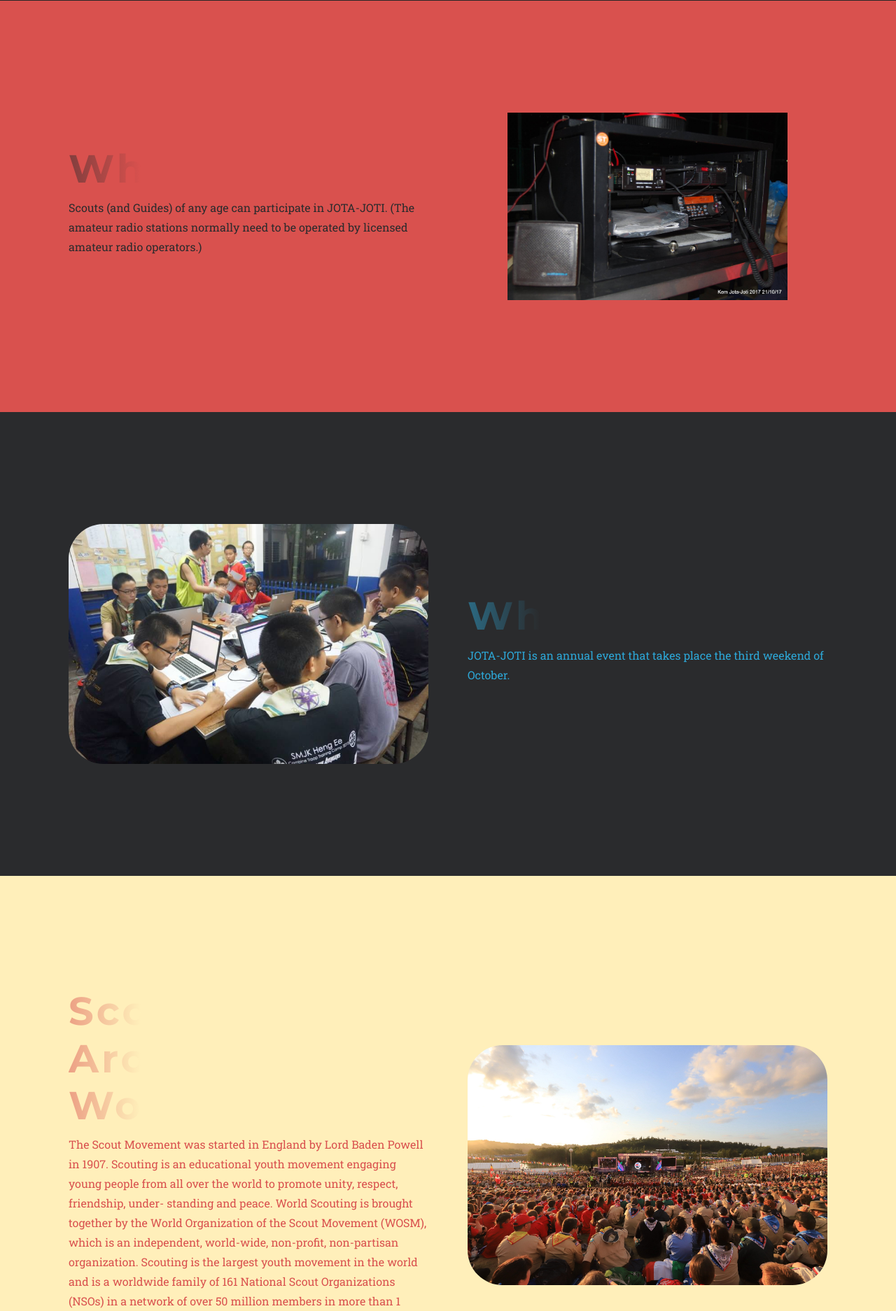
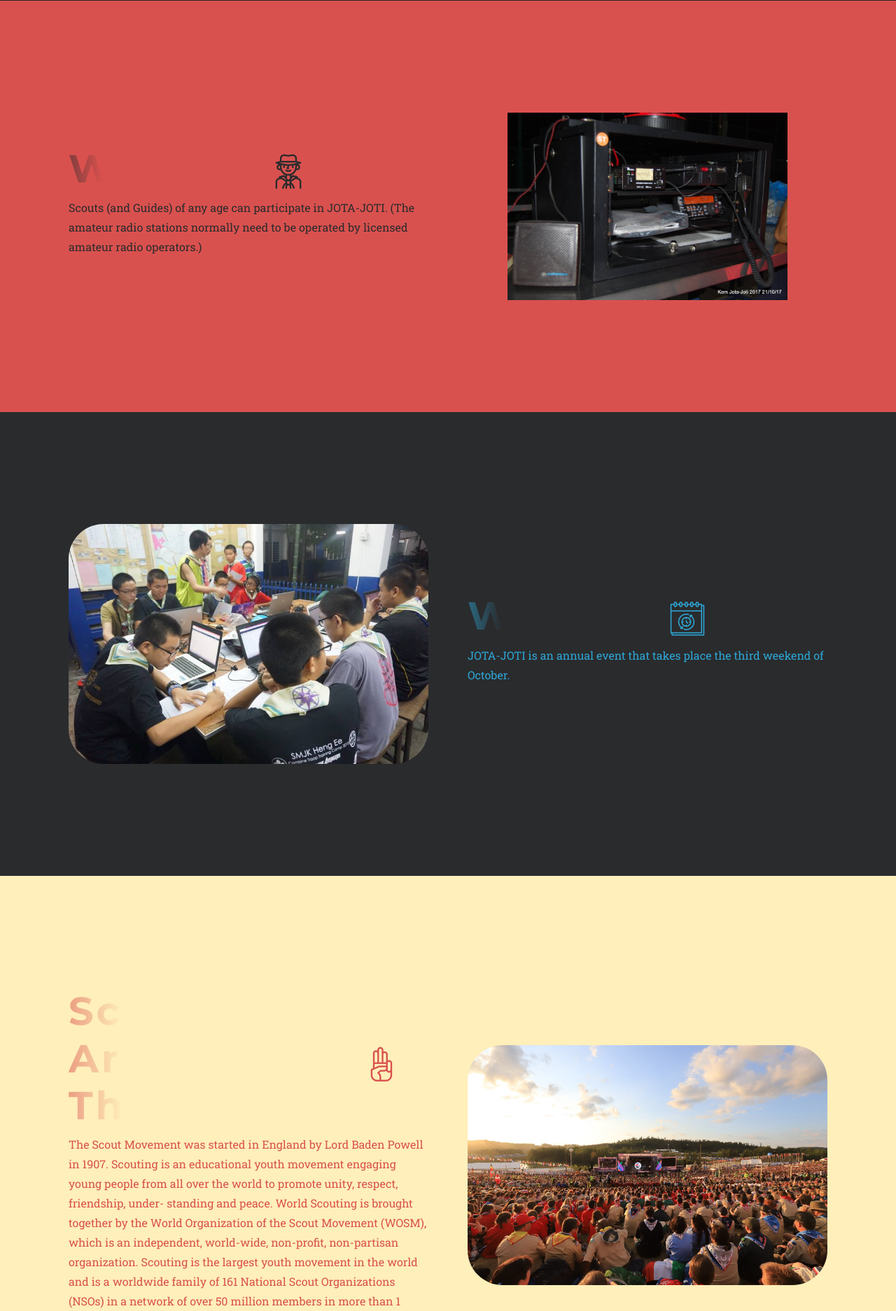
Before and after one commit to cqp7dm2/JotaJoti2020, a PHP site: page /JotaJoti2020/home.php in a window 1280 px wide. Shown: the part 756-2630 px from the top of the page at 70% size. Run offline with PHP 8.4, Linux system fonts and the light colour scheme; some libraries are stand-ins or nearby versions; some web fonts are replaced.

Commit message:
flaticon added

```diff
--- a/assets/img/my-icons-collection/font/flaticon.css
+++ b/assets/img/my-icons-collection/font/flaticon.css
@@ -25,7 +25,7 @@
 [class^="flaticon-"]:before, [class*=" flaticon-"]:before,
 [class^="flaticon-"]:after, [class*=" flaticon-"]:after {
   font-family: Flaticon;
-        font-size: 20px;
+        font-size: 1em;
 font-style: normal;
 margin-left: 20px;
 }
--- a/home.php
+++ b/home.php
@@ -3,6 +3,7 @@
   <head>
     <meta charset="utf-8">
     <title>Jota-Joti 2020</title>
+    <link rel="stylesheet" type="text/css" href="assets/img/my-icons-collection/font/flaticon.css">
   </head>
   <body>
     <?php include "header.php"; ?>
@@ -36,8 +37,17 @@
           </div>
         </div>
         <div class="col-lg-6 order-lg-1">
-          <div class="p-5"  style="color:#2A2B2DFF;">
-            <h2 class="display-4 gradient-text1 font-weight-bold">Who?</h2>
+          <div class="p-5" style="color:#2A2B2DFF;">
+            <div class="row">
+              <div class="col-6">
+                <h2 class="display-4 gradient-text1 font-weight-bold">Who?</h2>
+              </div>
+              <div class="col-6">
+                <i class="flaticon-boy-scout" style="font-size: 50px;"></i>
+              </div>
+            </div>
+            <!--<h2 class="display-4 gradient-text1 font-weight-bold">Who?</h2>
+            <i class="flaticon-boy-scout" style="font-size: 50px;"></i>-->
             <p>Scouts (and Guides) of any age can participate in JOTA-JOTI. (The amateur radio stations normally need to be operated by licensed amateur radio operators.)</p>
           </div>
         </div>
@@ -60,7 +70,14 @@
         </div>
         <div class="col-lg-6">
           <div class="p-5" style="color:#2DA8D8FF">
-            <h2 class="display-4 gradient-text2 font-weight-bold">When?</h2>
+            <div class="row">
+              <div class="col-6">
+                <h2 class="display-4 gradient-text2 font-weight-bold">When?</h2>
+              </div>
+              <div class="col-6">
+                <i class="flaticon-calendar" style="font-size: 50px;"></i>
+              </div>
+            </div>
             <p>JOTA-JOTI is an annual event that takes place the third weekend of October.</p>
           </div>
         </div>
@@ -78,7 +95,15 @@
               </div>
               <div class="col-lg-6 order-lg-1">
                 <div class="p-5" style="color:#D9514EFF">
-                  <h2 class="display-4 gradient-text3 font-weight-bold">Scouting Around The World</h2>
+                  <div class="row">
+                    <div class="col-9">
+                      <h2 class="display-4 gradient-text3 font-weight-bold">Scouting Around The World</h2>
+                    </div>
+                    <div class="col-3 pt-6 pb-6">
+                      <br><br><br>
+                      <i class="flaticon-scout" style="font-size: 50px;"></i>
+                    </div>
+                  </div>
                   <p>The Scout Movement was started in England by Lord Baden Powell in 1907. Scouting is
                       an educational youth movement engaging young people from all over the world to
                       promote unity, respect, friendship, under- standing and peace.
```
